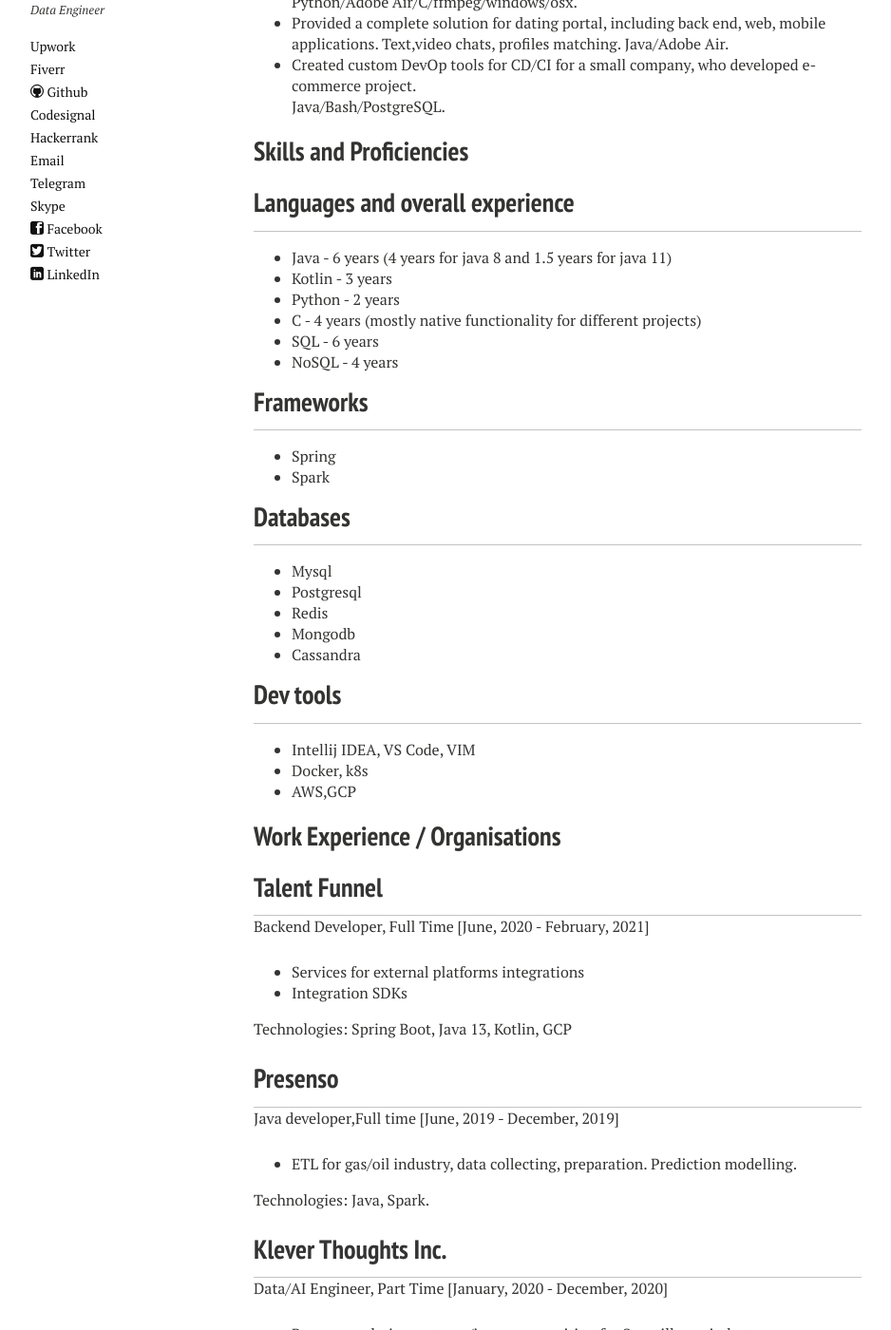
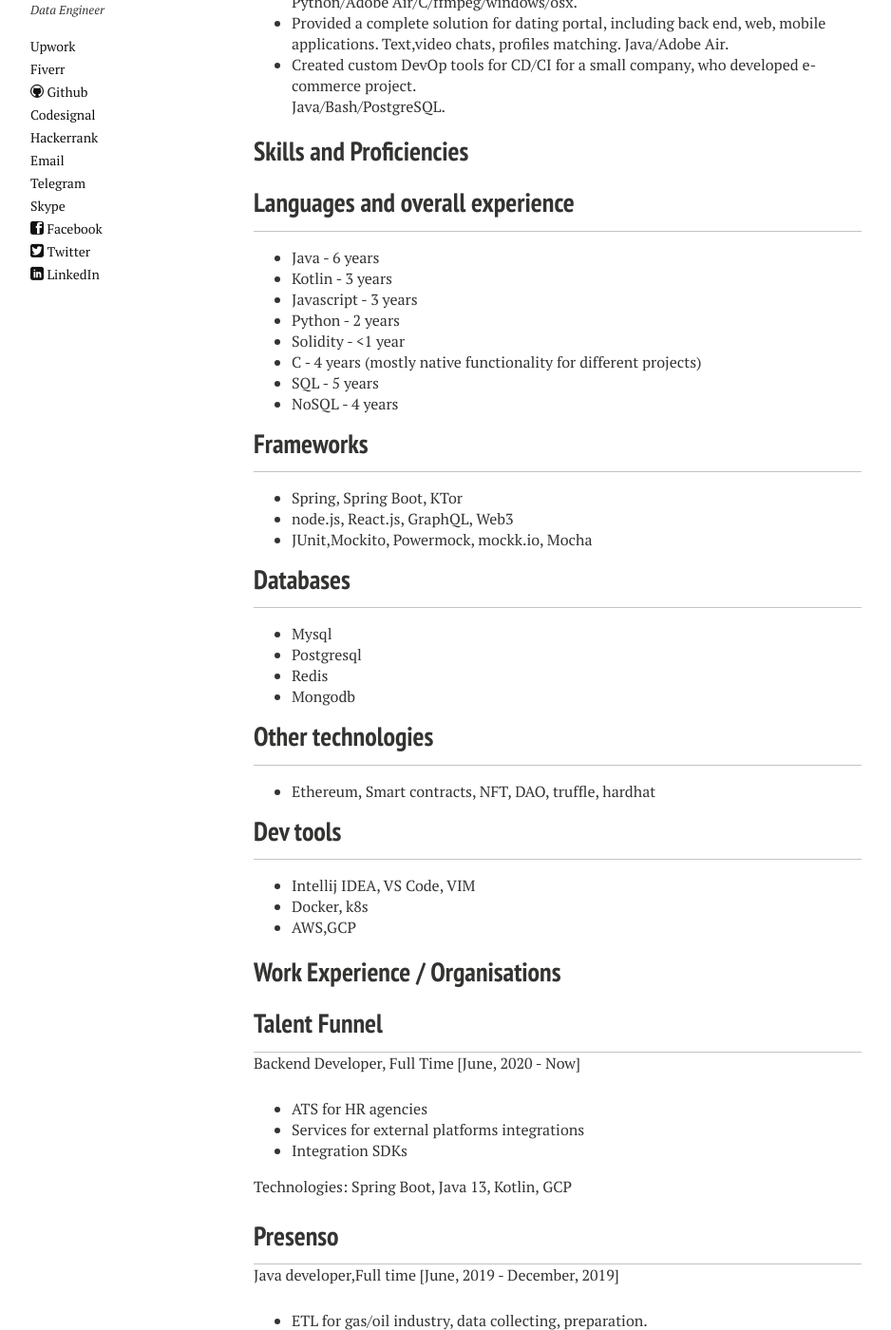
Before and after one commit to sadensmol/sadensmol.github.com, a Jekyll site: the page built from index.md, in a window 1280 px wide and 1400 px high, scrolled down 323 px. Shown: the whole window at 95% size, without its empty margins (53-991 px from the left). Built offline with Jekyll 4.4.1, drawn with Linux system fonts in a browser that asks for light colours; nearby versions of some CDN libraries; our own code applies the rules of GitHub Pages for plain Markdown files; some of the changed text lies outside the part shown.

Commit message:
fixed some problems and added blockchain related stuff

```diff
--- a/index.md
+++ b/index.md
@@ -22,28 +22,30 @@
 
 ### Languages and overall experience
 
-* Java - 6 years (4 years for java 8 and 1.5 years for java 11)
+* Java - 6 years
 * Kotlin - 3 years
+* Javascript - 3 years
 * Python - 2 years
+* Solidity - <1 year
 * C - 4 years (mostly native functionality for different projects)
-* SQL - 6 years
+* SQL - 5 years
 * NoSQL - 4 years
 
 ### Frameworks
-
-* Spring
-* Spark
+* Spring, Spring Boot, KTor
+* node.js, React.js, GraphQL, Web3
+* JUnit,Mockito, Powermock, mockk.io, Mocha
 
 ### Databases
-
 * Mysql
 * Postgresql
 * Redis
 * Mongodb
-* Cassandra
+
+### Other technologies
+* Ethereum, Smart contracts, NFT, DAO, truffle, hardhat
 
 ### Dev tools
-
 * Intellij IDEA, VS Code, VIM
 * Docker, k8s
 * AWS,GCP
@@ -51,8 +53,8 @@
 ## Work Experience / Organisations
 
 ### [Talent Funnel](https://www.talent-funnel.com/)
-
-Backend Developer, Full Time [June, 2020 - February, 2021]
+Backend Developer, Full Time [June, 2020 - Now]
+* ATS for HR agencies
 * Services for external platforms integrations
 * Integration SDKs
 
@@ -60,10 +62,10 @@
 
 ### [Presenso](https://industrial-ai.skf.com/)
 Java developer,Full time [June, 2019 - December, 2019]
-* ETL for gas/oil industry, data collecting, preparation. Prediction modelling.
+* ETL for gas/oil industry, data collecting, preparation.
+* Prediction modelling.
 
 Technologies: Java, Spark.
-
 
 ### [Klever Thoughts Inc.](https://www.investigationve.com/)
 Data/AI Engineer, Part Time [January, 2020 - December, 2020]
@@ -96,9 +98,10 @@
 
 ## Area of interests
 
-* Java/Kotlin/Python
-* Microservices based and distributed architectures, k8s, high load projects.
-* ML, AI.
+* Java/Kotlin/Python/Solidity
+* Microservices based and distributed architectures, k8s, high load projects, games
+* ML, AI
+* Blockchain technologies
 
 ## Education
 * Master Degree. IT, Microcontrollers/processors development and programming. Moscow Power Engineering Institute.
```
